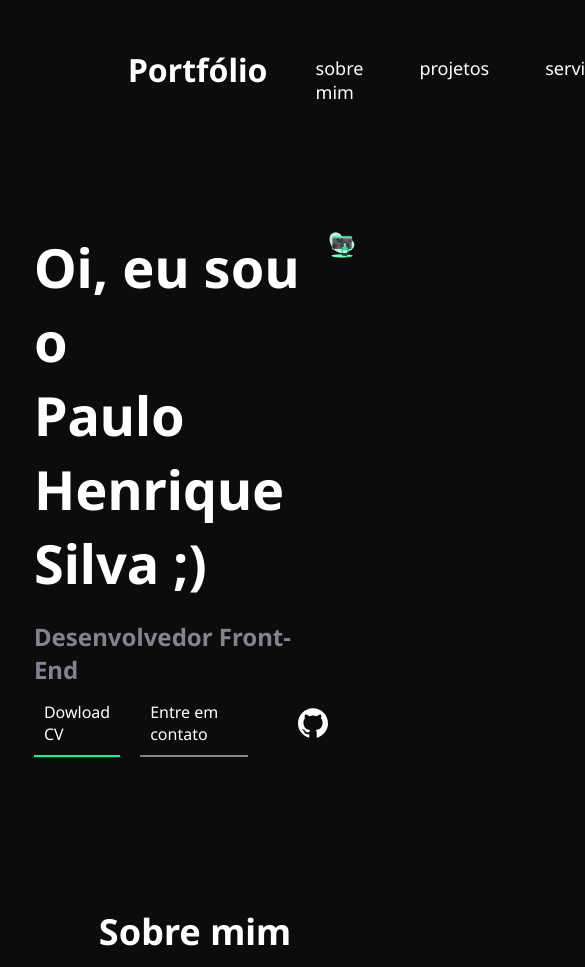
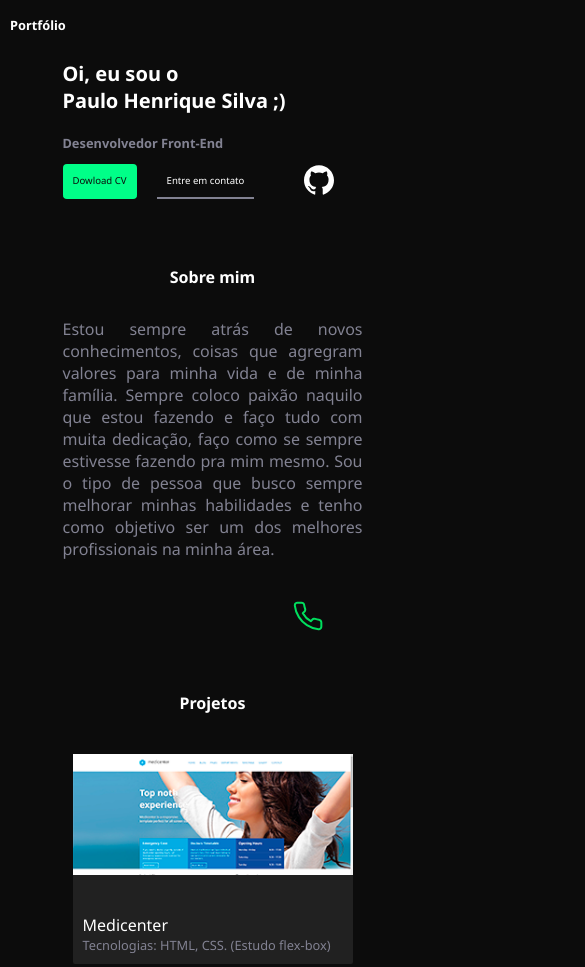
Before and after one commit to phdevlpr/portfolio, a plain HTML site: page index.html in a window 390 px wide. Shown: the top 967 px of the page, 585 px wide, since content can reach past the window. Drawn offline with Linux system fonts and the light colour scheme.

Commit message:
Correção

```diff
--- a/style.css
+++ b/style.css
@@ -319,9 +319,9 @@ footer {
     margin-left: 5px;
 }
 
-@media (max-width: 320px) {
+@media (max-width: 425px) {
     body {
-        width: 320px;
+        width: 425px;
         margin: 0;
         padding: 0;
     }
@@ -354,10 +354,16 @@ footer {
         display: none;
     }
 
+    section#presentation {
+        display: flex;
+        justify-content: center;
+        align-items: center;
+    }
+
     #presentation {
         display: flex;
-        justify-content: center;
-        margin: 0;
+        justify-content: space-between;
+        margin: 5px;
     }
 
     #presentation .image {
@@ -372,6 +378,10 @@ footer {
         font-size: 0.8rem;
     }
 
+    div.button {
+        display: flex;
+        justify-content: center;
+    }
 
     .button a#cv {
         background: var(--green-color);
@@ -386,7 +396,7 @@ footer {
 
     .button a#github img {
         width: 30px;
-        margin-left: 20px;
+        margin-right: 0;
     }
 
     div.title h1 {
@@ -415,6 +425,7 @@ footer {
 
     #contact {
         display: flex;
+        justify-content: center;
         margin: 0;
     }
 
@@ -431,7 +442,8 @@ footer {
         display: flex;
         justify-content: space-between;
         margin-top: 30px;
-        margin-left: 20px;
+        margin-left: 0;
+        margin-right: 0;
 
     }
 
```
